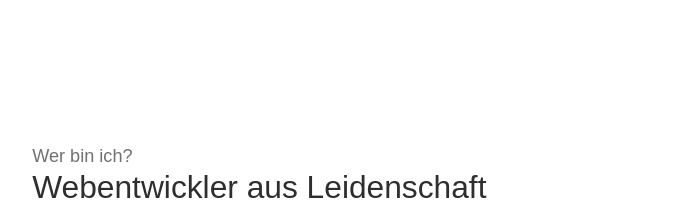
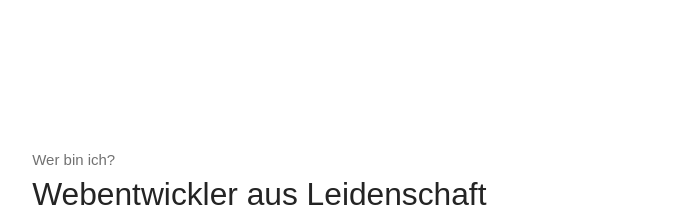
Before and after one commit to webdesignberlin/micha.seiler-gerstmann.de, a website: page app/index.html in a window 1280 px wide. Shown: the part 702-923 px from the top of the page, without its empty margins (278-965 px from the left). Drawn offline with Linux system fonts and the light colour scheme.

Commit message:
[design] some design adjustments

```diff
--- a/app/index.html
+++ b/app/index.html
@@ -112,7 +112,7 @@ Architecture">SMACSS</abbr> sind für mich keine Fremdwörter, auch wenn man sic
     <script>
         WebFontConfig = {
             google: {
-                families: [ 'Merriweather::latin', 'Oswald::latin' ]
+                families: [ 'Merriweather:300:latin', 'Oswald::latin' ]
             }
         };
         (function(d) {
--- a/app/styles/_variables.css
+++ b/app/styles/_variables.css
@@ -5,7 +5,7 @@
     --line-height: 1.5;
     --font-weight--bold: bold;
 
-    --color-definition__black: #2e2e2e;
+    --color-definition__black: #242424;
     --color-definition__red: #d52836;
     --color-definition__gray--light: #717171;
     --color-body: var(--color-definition__black);
--- a/app/styles/main.css
+++ b/app/styles/main.css
@@ -34,10 +34,6 @@ html {
     box-sizing: inherit;
 }
 
-body {
-    margin: 0
-}
-
 img {
     max-width: 100%
 }
@@ -46,6 +42,7 @@ body {
     margin: 0;
     font-family: var(--font-family);
     line-height: var(--line-height);
+    font-weight: 400;
     font-size: 1.33333rem;
     color: var(--color-body);
 }
@@ -71,7 +68,7 @@ a {
 small {
     font-style: normal;
     font-weight: 200;
-    font-size: 1.06667rem;
+    font-size: .88235rem;
 }
 
 dl,
--- a/app/styles/modules/_headline.css
+++ b/app/styles/modules/_headline.css
@@ -34,7 +34,8 @@
 }
 
 .headline__intro {
-    font-family: arial, sans-serif;
     display: block;
     color: var(--color-body--lighten);
+    font-family: arial, sans-serif;
+    line-height: 2;
 }
```
